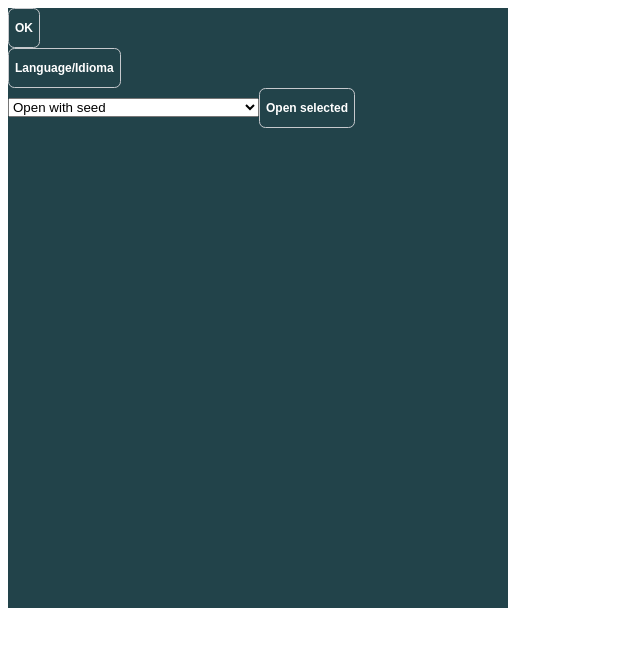
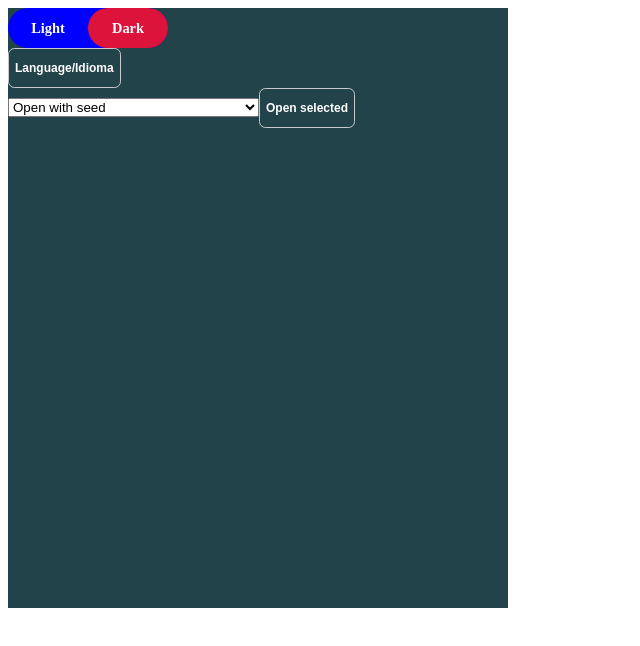
Before and after one commit to devfabiosilva/myNanoPHP, a React (Create React App) app in the folder developer-frontend-example/: page / in a window 1280 px wide. Shown: the top 646 px of the page, without its empty margins (0-640 px from the left). Built offline with nearby package versions, Linux system fonts and the light colour scheme; no server answers.

Commit message:
Toggle button to change Light/Dark implemented successfully with Redux

```diff
--- a/developer-frontend-example/src/pages/Main/main.tsx
+++ b/developer-frontend-example/src/pages/Main/main.tsx
@@ -31,11 +31,32 @@ export function MainContainer( props: any) {
 
     return (
         <div className={`main-container ${ props.myParent.backgroundMode }`}>
-            <button
-                onClick={ () => {( props.myParent.backgroundMode === BACKGROUND_LIGHT )?props.myParent.changeBackMode(BACKGROUND_DARK):props.myParent.changeBackMode(BACKGROUND_LIGHT)}}
-            >
-                OK
-            </button>
+            <div className="bg-mode-toggle">
+                <div className="toggle"
+                    style={
+                            {
+                                transform:( props.myParent.backgroundMode === BACKGROUND_LIGHT )?"none":"translateX(100%)"
+                            }
+                    }
+                ></div>
+                <div className="toggle-name">
+                    <div
+                        className="light-name"
+                        onClick={() => props.myParent.changeBackMode(BACKGROUND_LIGHT)}
+                    >
+                        { props.myParent.language.light_toggle_txt }
+
+                    </div>
+                    <div
+                        className="dark-name"
+                        onClick={() => props.myParent.changeBackMode(BACKGROUND_DARK)}
+                    >
+                        { props.myParent.language.dark_toggle_txt }
+
+                    </div>
+                </div>
+            </div>
+
             { props.children }
         </div>
     );
@@ -123,7 +144,8 @@ export function Main(props: any) {
 
 const mapStateToProps = (state: any, ownProps: any) => ({
     nano_wallet_state: state.wallet,
-    backgroundMode: state.setBackGroundMode
+    backgroundMode: state.setBackGroundMode,
+    language: state.lang
 });
 
 const mapDispatchToProps = (dispatch: any, ownProps: any) => ({
--- a/developer-frontend-example/src/pages/Main/style.css
+++ b/developer-frontend-example/src/pages/Main/style.css
@@ -1,5 +1,6 @@
 .main-container {
 
+    position: absolute;
     width: 500px;
     height: 600px;
     background-color: var(--background-content);
@@ -7,3 +8,49 @@
     color: var(--font-color);
 
 }
+
+.bg-mode-toggle,
+.toggle {
+    border-radius: 100px;
+    height: 40px;
+}
+
+
+.bg-mode-toggle {
+    position: relative;
+    width: 160px;
+    background-color: blue;
+
+}
+
+.toggle{
+
+    position: absolute;
+    width: 50%;
+    background-color: crimson;
+    transition: transform .3s cubic-bezier(0.25, 0.46, 0.45, 0.94);
+
+}
+
+.toggle-name {
+
+    position: absolute;
+    font-size: 90%;
+    font-weight: bolder;
+    width: 100%;
+    height: 100%;
+    display: flex;
+    justify-content: space-between;
+
+}
+
+.light-name,
+.dark-name {
+    cursor: pointer;
+    margin: auto;
+    width: 35%;
+    height: 50%;
+    display: flex;
+    align-items: center;
+    justify-content: center;
+}
--- a/developer-frontend-example/src/utils/language.ts
+++ b/developer-frontend-example/src/utils/language.ts
@@ -74,7 +74,9 @@ export const LANG_PT_BR = {
     msg_missing_file_password: "É necessário a senha para abrir o arquivo %d",
     msg_amount_is_empty: "Valor para enviar está vazio",
     msg_destination_wallet_empty: "Carteira de destino está vazia",
-    send_enc_file_passwd_placeholder: "Digite sua senha para desencriptar semente e enviar quantia"
+    send_enc_file_passwd_placeholder: "Digite sua senha para desencriptar semente e enviar quantia",
+    dark_toggle_txt: "Escuro",
+    light_toggle_txt: "Claro"
 
 }
 
@@ -150,7 +152,9 @@ export const LANG_EN_US = {
     msg_missing_file_password: "Password required to open file %d",
     msg_amount_is_empty: "Amount is empty",
     msg_destination_wallet_empty: "Destination wallet is empty",
-    send_enc_file_passwd_placeholder: "Type your password to decrypt file"
+    send_enc_file_passwd_placeholder: "Type your password to decrypt file",
+    dark_toggle_txt: "Dark",
+    light_toggle_txt: "Light"
 
 }
 
```
Also changed, not shown: 1 other file (tests, documents, lock files or other folders).
